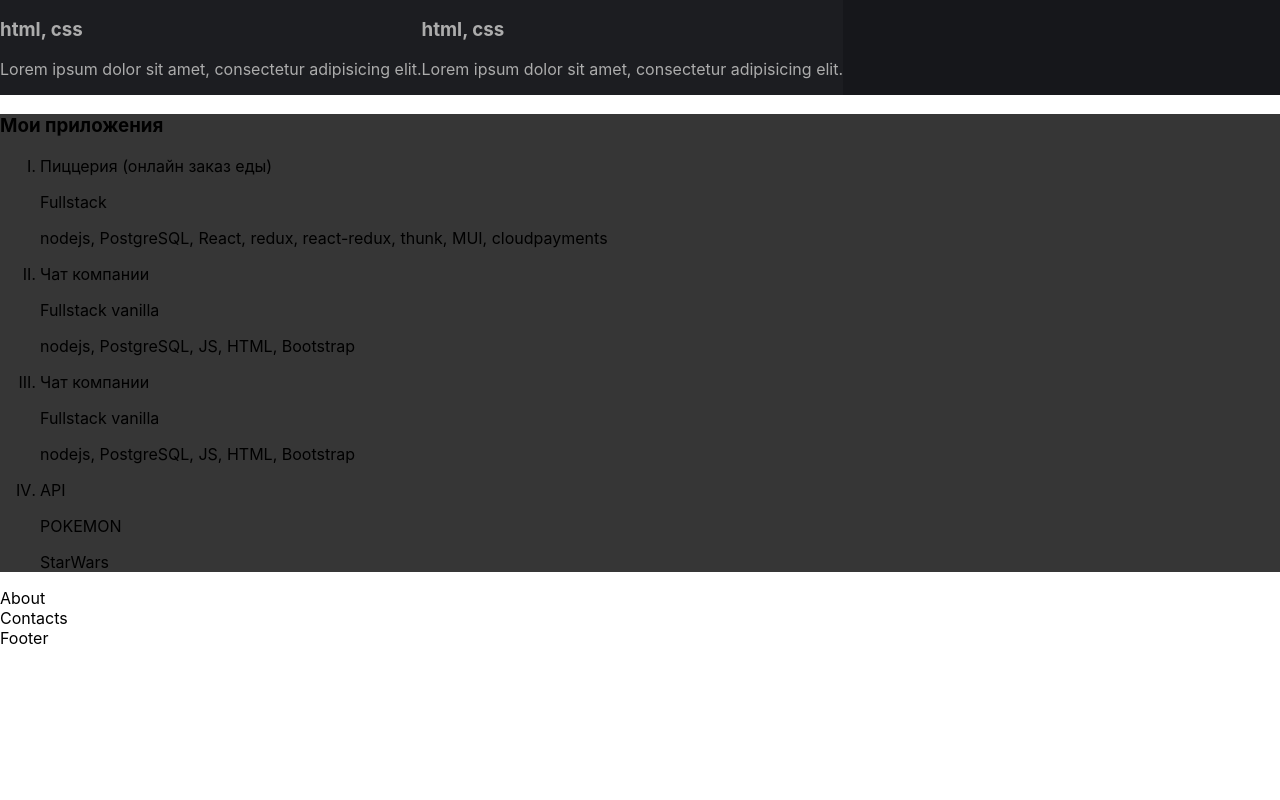
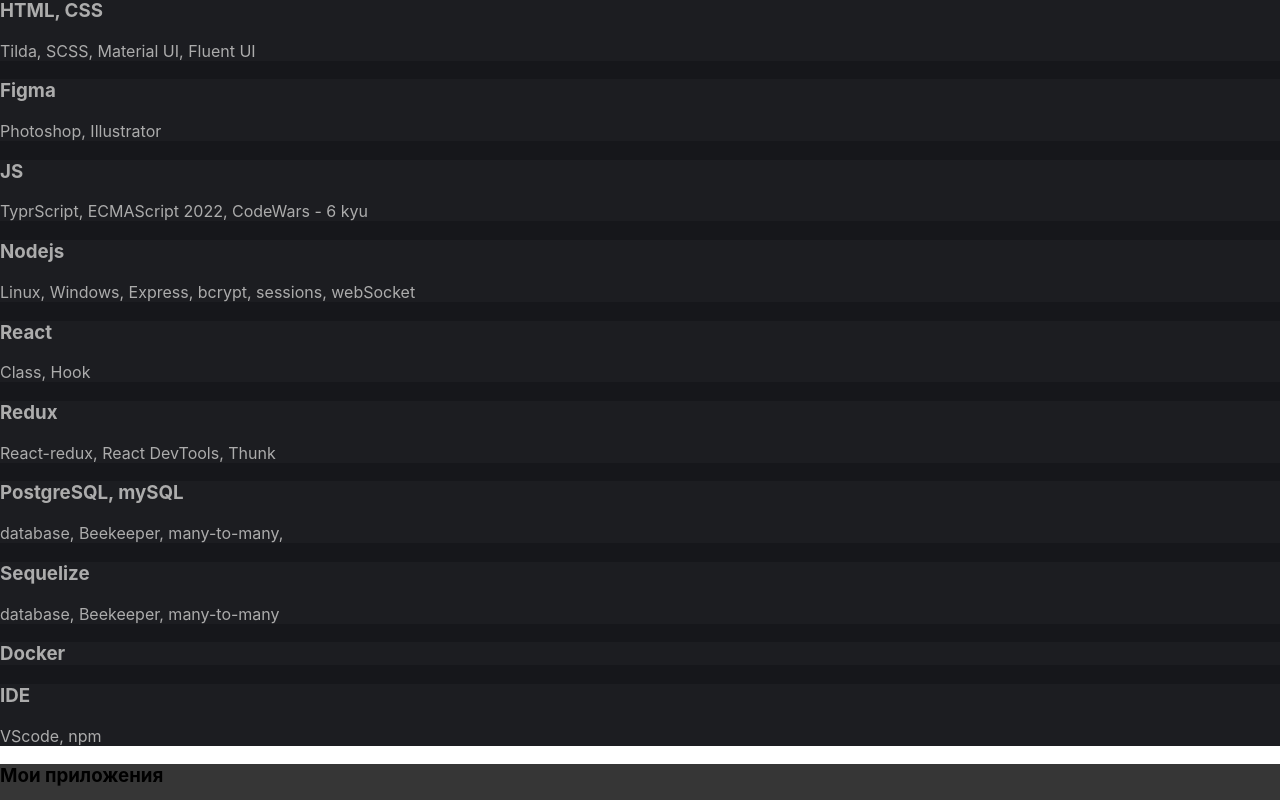
Before and after one commit to Pauolosavery/crSpHstMste5absl_un28no22, a React (Create React App) app: page / in a window 1280 px wide. Shown: the part 900-1700 px from the top of the page. Before the commit the page ends 1548 px from the top, so only its background shows below. Built offline with nearby package versions, Linux system fonts and the light colour scheme.

Commit message:
Update 3 files

```diff
--- a/src/Components/2-Home/Home.jsx
+++ b/src/Components/2-Home/Home.jsx
@@ -1,4 +1,7 @@
 import style from "./Home.module.css";
 export default function Home() {
-  return <div className={style.home}>Home</div>;
+  return <div className={style.home}>
+    <div> LOGO</div>
+
+  </div>;
 }
--- a/src/Components/3-Skill/Skill.jsx
+++ b/src/Components/3-Skill/Skill.jsx
@@ -8,19 +8,91 @@
           <span className={style.circle} />
           <span className={style.rectengle} />
           <h3>
-            <span className={style.title}>html, css</span>
+            <span className={style.title}>HTML, CSS</span>
             <span className={style.line} />
           </h3>
-          <p>Lorem ipsum dolor sit amet, consectetur adipisicing elit.</p>
+          <p>Tilda, SCSS, Material UI, Fluent UI</p>
         </div>
         <div className={style.single}>
           <span className={style.circle} />
           <span className={style.rectengle} />
           <h3>
-            <span className={style.title}>html, css</span>
+            <span className={style.title}>Figma</span>
             <span className={style.line} />
           </h3>
-          <p>Lorem ipsum dolor sit amet, consectetur adipisicing elit.</p>
+          <p>Photoshop, Illustrator</p>
+        </div>
+        <div className={style.single}>
+          <span className={style.circle} />
+          <span className={style.rectengle} />
+          <h3>
+            <span className={style.title}>JS</span>
+            <span className={style.line} />
+          </h3>
+          <p>TyprScript, ECMAScript 2022, CodeWars - 6 kyu</p>
+        </div>
+        <div className={style.single}>
+          <span className={style.circle} />
+          <span className={style.rectengle} />
+          <h3>
+            <span className={style.title}>Nodejs</span>
+            <span className={style.line} />
+          </h3>
+          <p>Linux, Windows, Express, bcrypt, sessions, webSocket</p>
+        </div>
+        <div className={style.single}>
+          <span className={style.circle} />
+          <span className={style.rectengle} />
+          <h3>
+            <span className={style.title}>React</span>
+            <span className={style.line} />
+          </h3>
+          <p>Class, Hook</p>
+        </div>
+        <div className={style.single}>
+          <span className={style.circle} />
+          <span className={style.rectengle} />
+          <h3>
+            <span className={style.title}>Redux</span>
+            <span className={style.line} />
+          </h3>
+          <p>React-redux, React DevTools, Thunk</p>
+        </div>
+        <div className={style.single}>
+          <span className={style.circle} />
+          <span className={style.rectengle} />
+          <h3>
+            <span className={style.title}>PostgreSQL, mySQL</span>
+            <span className={style.line} />
+          </h3>
+          <p>database, Beekeeper, many-to-many, </p>
+        </div>
+        <div className={style.single}>
+          <span className={style.circle} />
+          <span className={style.rectengle} />
+          <h3>
+            <span className={style.title}>Sequelize</span>
+            <span className={style.line} />
+          </h3>
+          <p>database, Beekeeper, many-to-many</p>
+        </div>
+        <div className={style.single}>
+          <span className={style.circle} />
+          <span className={style.rectengle} />
+          <h3>
+            <span className={style.title}>Docker</span>
+            <span className={style.line} />
+          </h3>
+          <p></p>
+        </div>
+        <div className={style.single}>
+          <span className={style.circle} />
+          <span className={style.rectengle} />
+          <h3>
+            <span className={style.title}>IDE</span>
+            <span className={style.line} />
+          </h3>
+          <p>VScode, npm</p>
         </div>
       </div>
     </div>
--- a/src/Components/3-Skill/Skill.module.css
+++ b/src/Components/3-Skill/Skill.module.css
@@ -3,7 +3,7 @@
   color: #acacac;
 }
 .list {
-  display: flex;
+  //display: flex;
 }
 .single {
   background-color: #1c1d21;
```
